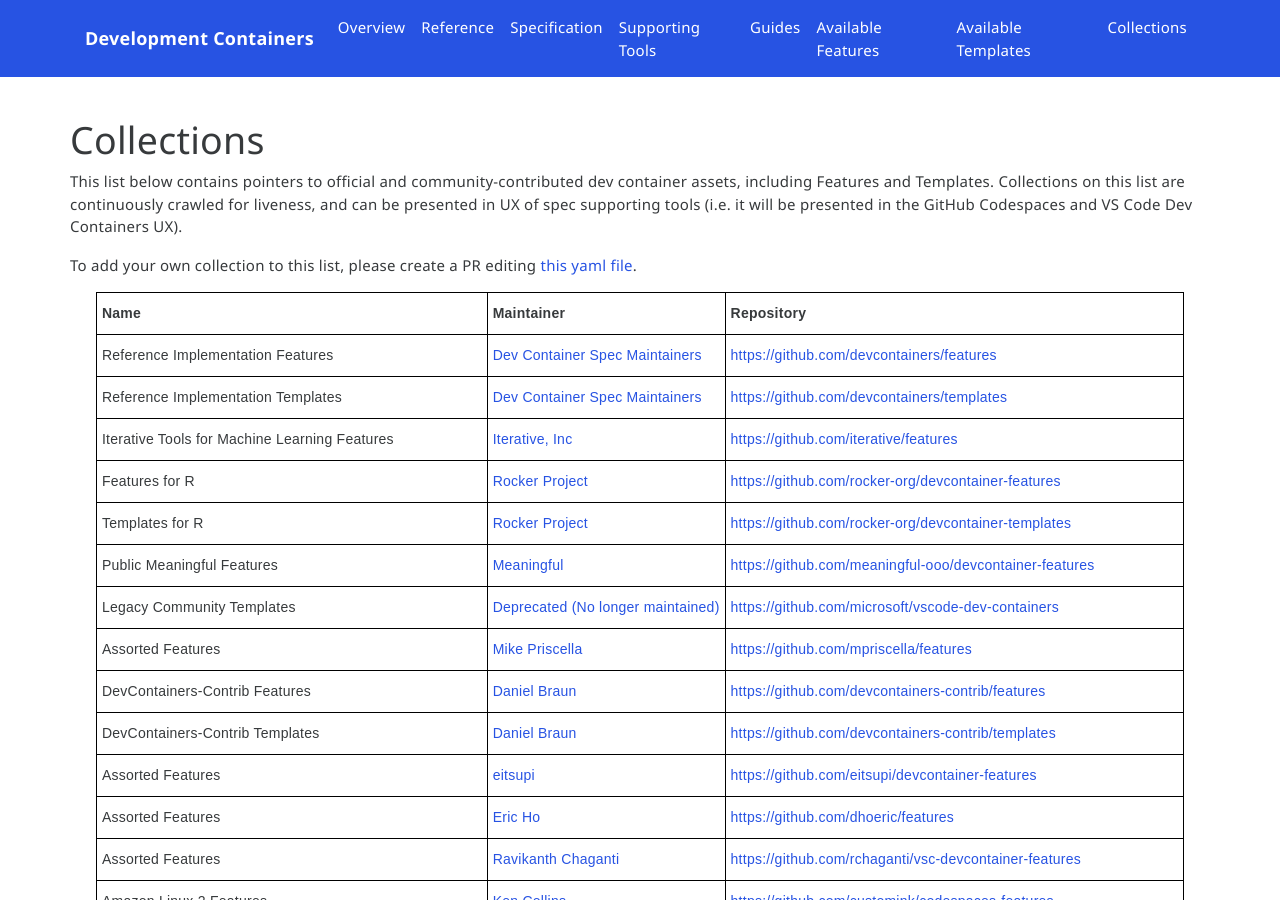
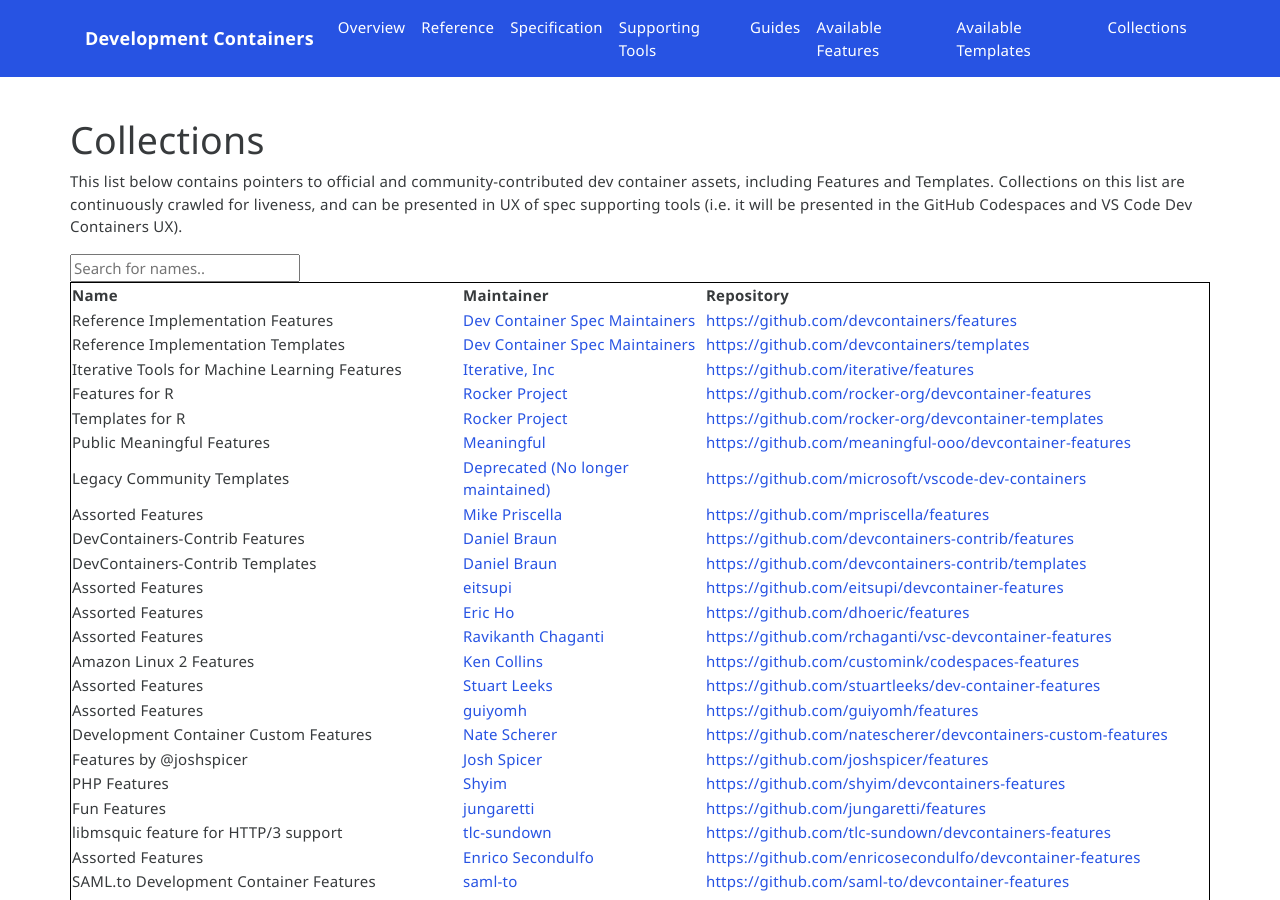
Before and after one commit to devcontainers/devcontainers.github.io, a Jekyll site: the page built from collections.html, in a window 1280 px wide and 900 px high. Built offline with Jekyll 4.4.1, drawn with Linux system fonts in a browser that asks for light colours; nearby versions of some CDN libraries; comment, search, counter and statistics services are not loaded.

Commit message:
Add search functionality to collection table

```diff
--- a/collections.html
+++ b/collections.html
@@ -12,22 +12,44 @@
     (i.e. it will be presented in the GitHub Codespaces and VS Code Dev Containers UX).
 </p>
 
-<p>
-    To add your own collection to this list, please create a PR editing <a
-        href="https://github.com/devcontainers/devcontainers.github.io/blob/gh-pages/_data/collection-index.yml">this
-        yaml file</a>.
-</p>
-<tr>
-    <td class="tg-0lax"><b>Name</b></b></td>
-    <td class="tg-0lax"><b>Maintainer</b></td>
-    <td class="tg-0lax"><b>Repository</b></td>
-</tr>
+<input type="text" id="searchInput" onkeyup="searchTable()" placeholder="Search for names..">
 
-{% for c in site.data.collection-index %}
-<tr>
-    <td class="tg-0lax">{{ c.name }}</td>
-    <td class="tg-0lax"><a rel="nofollow" href="{{ c.contact | strip_html  }}">{{ c.maintainer | strip_html }}</a></td>
-    <td class="tg-0lax"><a rel="nofollow" href="{{ c.repository | strip_html  }}">{{ c.repository | strip_html }}</a>
-    </td>
-</tr>
-{% endfor %}
+<table id="collectionTable" style="border: 1px solid black;">
+    <thead>
+        <tr>
+            <th><b>Name</b></th>
+            <th><b>Maintainer</b></th>
+            <th><b>Repository</b></th>
+        </tr>
+    </thead>
+    <tbody>
+        {% for c in site.data.collection-index %}
+        <tr>
+            <td>{{ c.name }}</td>
+            <td><a rel="nofollow" href="{{ c.contact | strip_html }}">{{ c.maintainer | strip_html }}</a></td>
+            <td><a rel="nofollow" href="{{ c.repository | strip_html }}">{{ c.repository | strip_html }}</a></td>
+        </tr>
+        {% endfor %}
+    </tbody>
+</table>
+
+<script>
+    function searchTable() {
+        var input, filter, table, tr, td, i, txtValue;
+        input = document.getElementById("searchInput");
+        filter = input.value.toUpperCase();
+        table = document.getElementById("collectionTable");
+        tr = table.getElementsByTagName("tr");
+        for (i = 0; i < tr.length; i++) {
+            td = tr[i].getElementsByTagName("td")[0];
+            if (td) {
+                txtValue = td.textContent || td.innerText;
+                if (txtValue.toUpperCase().indexOf(filter) > -1) {
+                    tr[i].style.display = "";
+                } else {
+                    tr[i].style.display = "none";
+                }
+            }
+        }
+    }
+</script>
```
